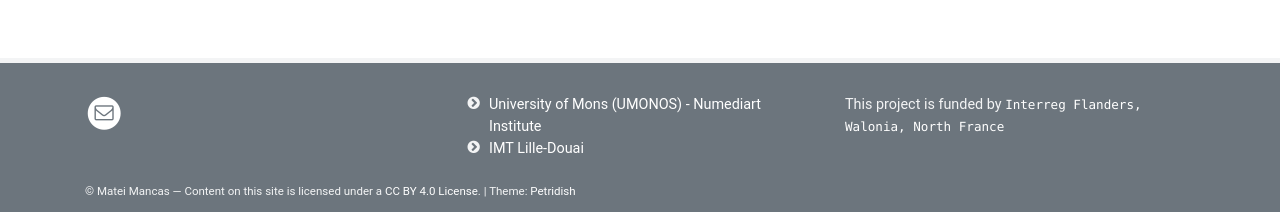
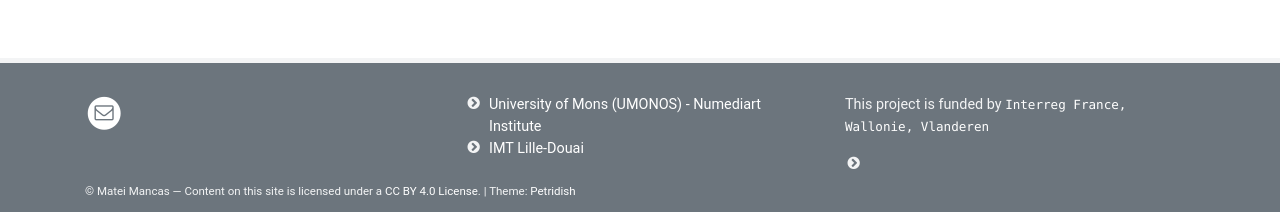
Before and after one commit to numediart/Transimmersium, a Jekyll site: the page built from pages/project.md, in a window 1280 px wide. Shown: the part 1149-1361 px from the top of the page. Built offline with Jekyll 4.4.1, drawn with Linux system fonts in a browser that asks for light colours.

Commit message:
Update footer.yml

```diff
--- a/_data/footer.yml
+++ b/_data/footer.yml
@@ -13,8 +13,8 @@ columns:
       new_window: true
 
   - description: > # E.g. funding acknowledgement. Can be Markdown
-      This project is funded by [`Interreg Flanders, Walonia, North France`](https://www.interreg-fwvl.eu)
-    links:
+      This project is funded by [`Interreg France, Wallonie, Vlanderen`](https://www.interreg-fwvl.eu)
+    links: https://www.interreg-fwvl.eu
 
 # Small print license statement to add at the bottom of the footer. Can be Markdown
 # Will be prefixed by "© {{ site.author }}" if defined in _config.yml
```
